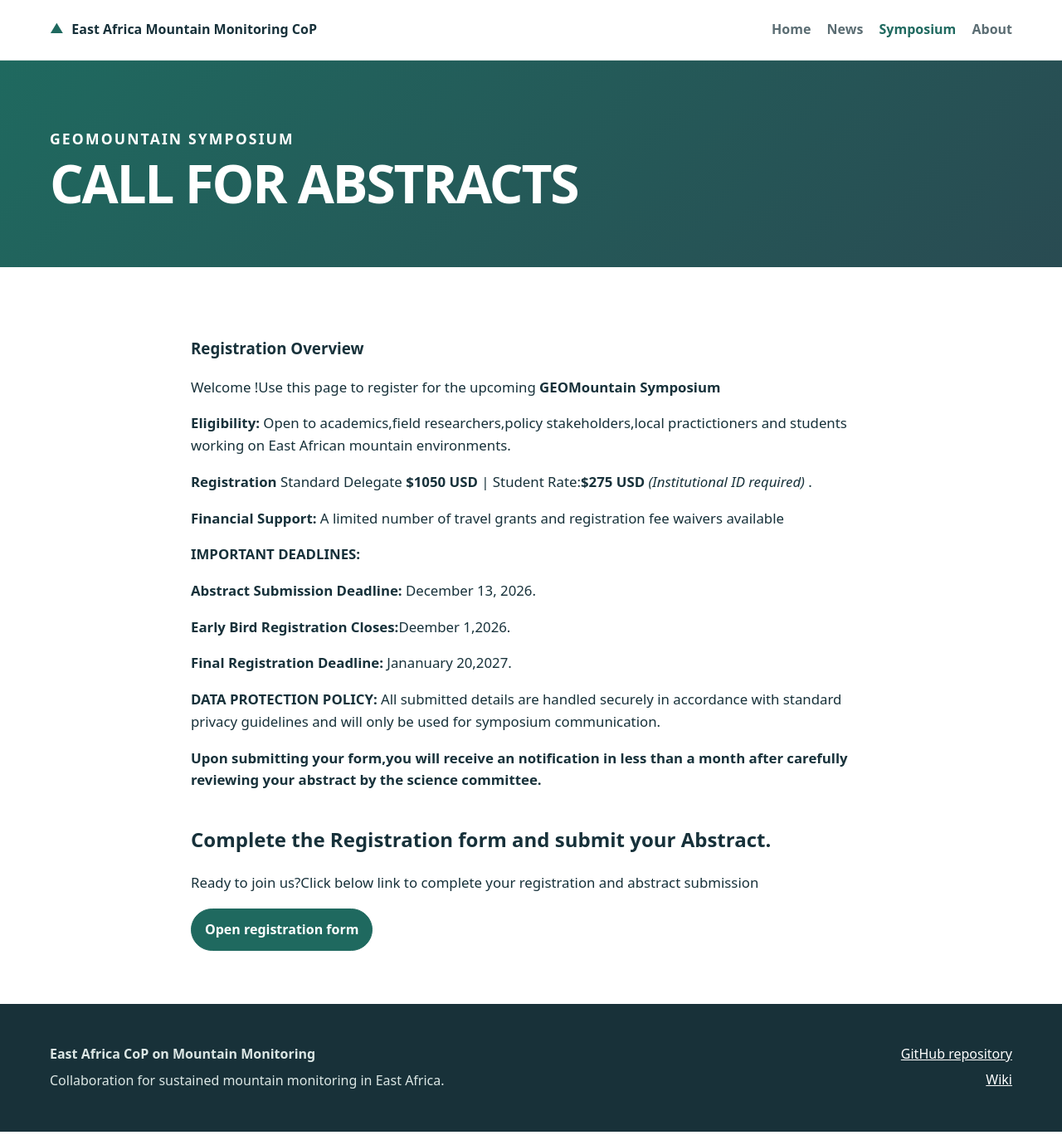
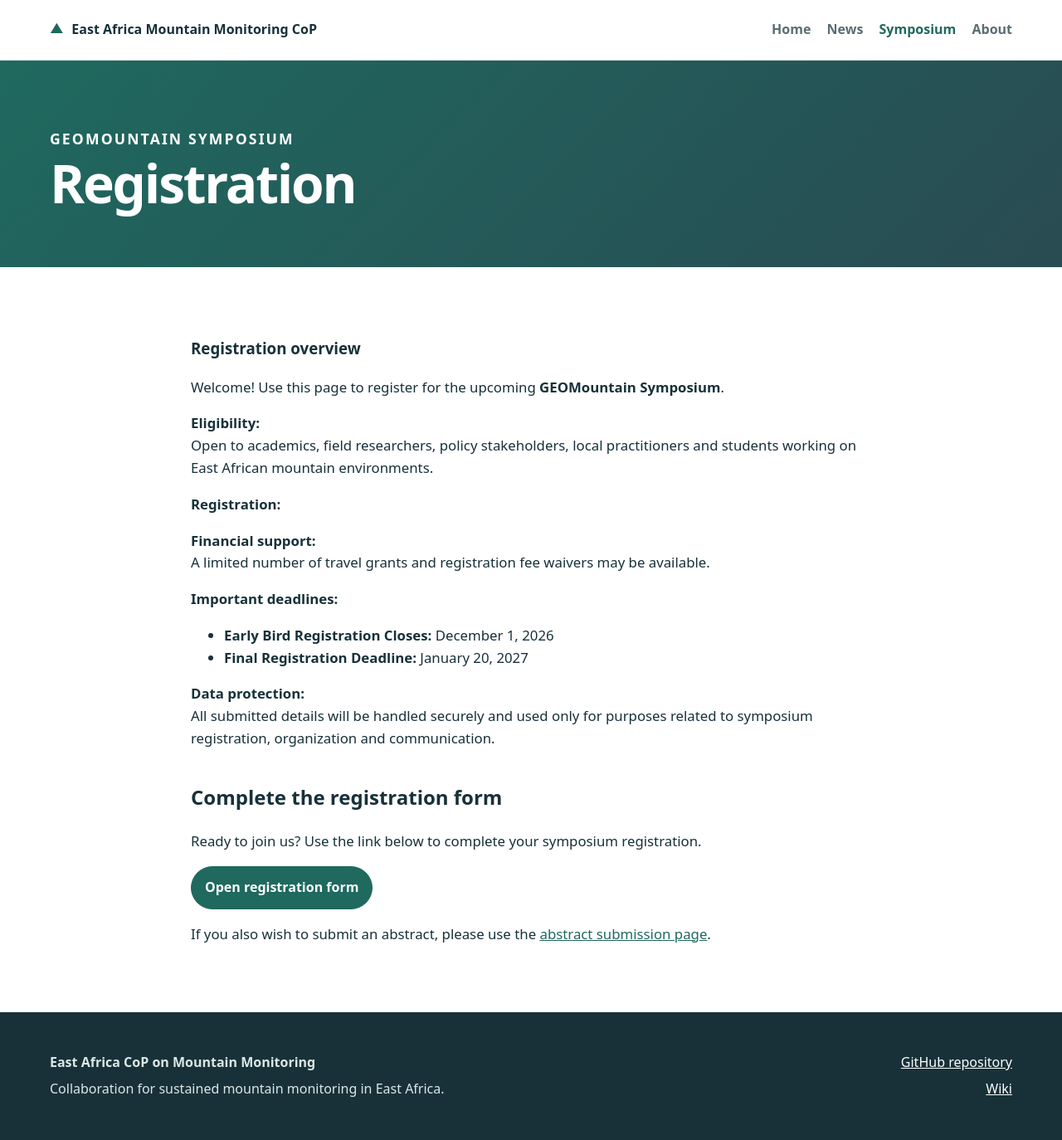
Before and after one commit to east-africa-mountain-monitoring-cop/east-africa-mountain-monitoring-cop.github.io, a Jekyll site: the page built from symposium/registration.md, in a window 1280 px wide and 1374 px high. Shown: the whole window at 83% size. Built offline with Jekyll 4.4.1, drawn with Linux system fonts in a browser that asks for light colours.

Commit message:
fix: Update registration page content and formatting

```diff
--- a/symposium/registration.md
+++ b/symposium/registration.md
@@ -7,51 +7,47 @@ permalink: /symposium/registration/
 <div class="page-header page-header--symposium">
   <div class="container">
     <p class="eyebrow">GEOMountain Symposium</p>
-    <h1>CALL FOR ABSTRACTS</h1>
+    <h1>Registration</h1>
   </div>
 </div>
 
 <div class="container prose" markdown="1">
-### Registration Overview
 
-Welcome !Use this page to register for the upcoming  **GEOMountain Symposium**
+### Registration overview
+
+Welcome! Use this page to register for the upcoming **GEOMountain Symposium**.
 
 **Eligibility:**
-Open to academics,field researchers,policy stakeholders,local practictioners and students working on  East African mountain environments.
+Open to academics, field researchers, policy stakeholders, local practitioners and students working on East African mountain environments.
 
-**Registration**
-Standard Delegate **$1050 USD** | Student Rate:**$275 USD** *(Institutional ID required)* .
+**Registration:**
+<!-- Standard Delegate **$1050 USD** | Student Rate **$275 USD** *(Institutional ID required)*. -->
 
-**Financial Support:**
-A limited number of travel grants and registration fee waivers
-available
+**Financial support:**
+A limited number of travel grants and registration fee waivers may be available.
 
-**IMPORTANT DEADLINES:**
+**Important deadlines:**
 
-**Abstract Submission Deadline:** December 13, 2026.
+- **Early Bird Registration Closes:** December 1, 2026
+- **Final Registration Deadline:** January 20, 2027
 
-**Early Bird Registration Closes:**Deember 1,2026.
+**Data protection:**
+All submitted details will be handled securely and used only for purposes related to symposium registration, organization and communication.
 
-**Final Registration Deadline:**  Jananuary 20,2027.
+## Complete the registration form
 
-**DATA PROTECTION POLICY:**
-All submitted details are handled securely  in  accordance with  standard privacy guidelines and will only be used for symposium communication.
-
-**Upon submitting your form,you will receive an notification in less than a month  after carefully reviewing your abstract by the science committee.**
-
-## Complete the Registration form and submit your Abstract.
 {% if site.symposium_registration_url and site.symposium_registration_url != '' %}
 <div class="cta-block">
-  <p>Ready to join us?Click below  link to complete your registration  and abstract submission</p>
+  <p>Ready to join us? Use the link below to complete your symposium registration.</p>
   <a class="button" href="{{ site.symposium_registration_url }}" target="_blank" rel="noopener">Open registration form</a>
 </div>
 {% else %}
 <div class="empty-state">
-  <strong>Registration form/Abstract submission</strong>
-  <div class="form-embed-wrap">
-    <iframe class="google-form-iframe" title="GEOMountain Symposium registration form" src="https://docs.google.com/forms/d/e/1FAIpQLScyCnqf-l1whtEzzIMwdY3q1Z2tUEN2Q5w8PDN9FZChZCBJrA/viewform?embedded=true" frameborder="0" marginheight="0" marginwidth="0">Loading…</iframe>
-  </div>
+  <strong>Registration is not open yet.</strong>
   <p>When the form is ready, add its URL to <code>symposium_registration_url</code> in <code>_config.yml</code>.</p>
 </div>
 {% endif %}
+
+<p>If you also wish to submit an abstract, please use the <a href="{{ '/symposium/abstracts/' | relative_url }}">abstract submission page</a>.</p>
+
 </div>
```
